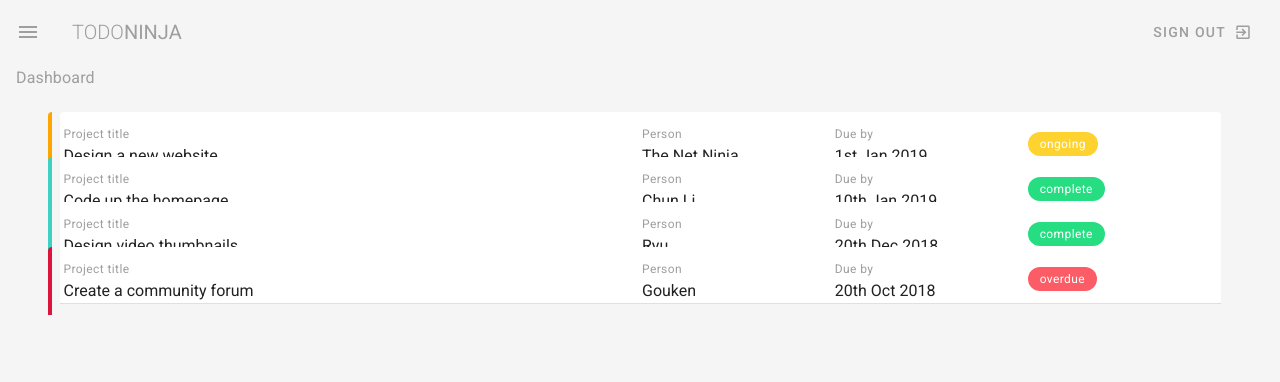
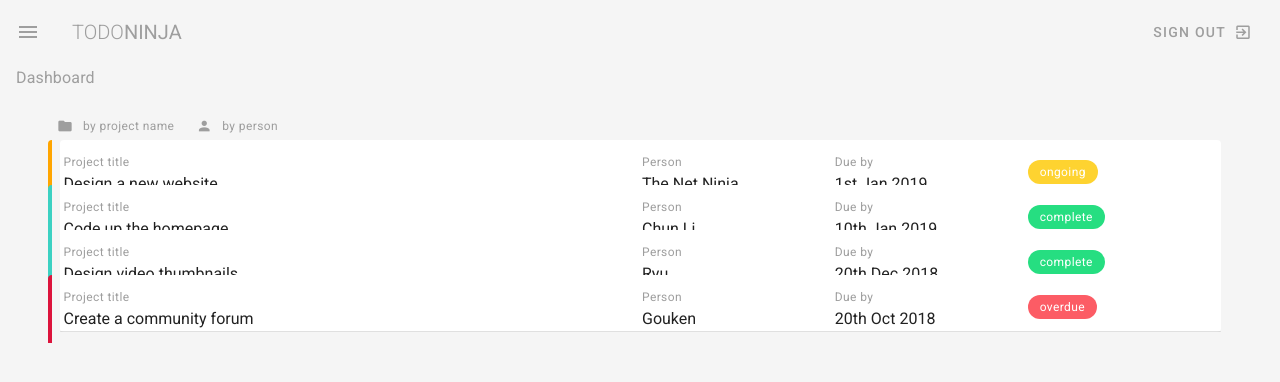
Before and after one commit to sai-myne/Vuetify, a Vue app: page / in a window 1280 px wide. Shown: the top 382 px of the page. Built offline with nearby package versions, Linux system fonts and the light colour scheme.

Commit message:
Sorting Projects

```diff
--- a/src/views/Dashboard.vue
+++ b/src/views/Dashboard.vue
@@ -3,6 +3,17 @@
     <h1 class='subtitle-1 grey--text mx-4 mb-4'>Dashboard</h1>
 
     <v-container class="my-5">
+
+      <v-layout row class="mb-3">
+        <v-btn small text color="grey" @click="sortBy('title')">
+          <v-icon left small>mdi-folder</v-icon>
+          <span class="caption text-lowercase">By project name</span>
+        </v-btn>
+        <v-btn small text color="grey" @click="sortBy('person')">
+          <v-icon left small>mdi-account</v-icon>
+          <span class="caption text-lowercase">By person</span>
+        </v-btn>
+      </v-layout>
 
       <v-card flat class="pa3" v-for="project in projects" :key="project.title">
         <v-layout row wrap :class="`pa-3 project ${project.status}`">
@@ -44,6 +55,11 @@
         { title: 'Create a community forum', person: 'Gouken', due: '20th Oct 2018', status: 'overdue', content: 'Lorem ipsum dolor sit amet consectetur adipisicing elit. Sunt consequuntur eos eligendi illum minima adipisci deleniti, dicta mollitia enim explicabo fugiat quidem ducimus praesentium voluptates porro molestias non sequi animi!'},
       ]
     }
+  },
+  methods: {
+    sortBy(prop){
+      this.projects.sort((a,b) => a[prop] < b[prop] ? -1 : 1)
+    }
   }
 }
 </script>
```
